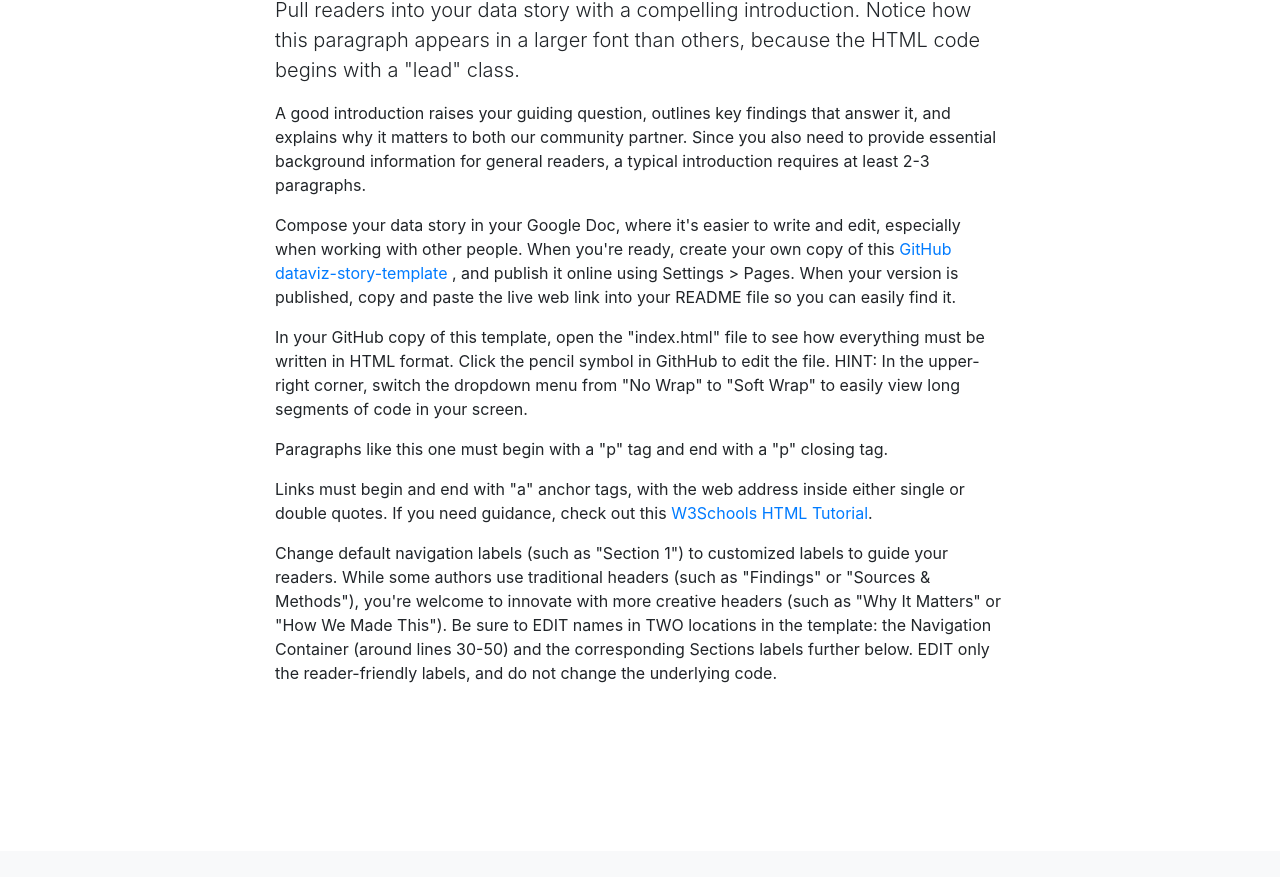
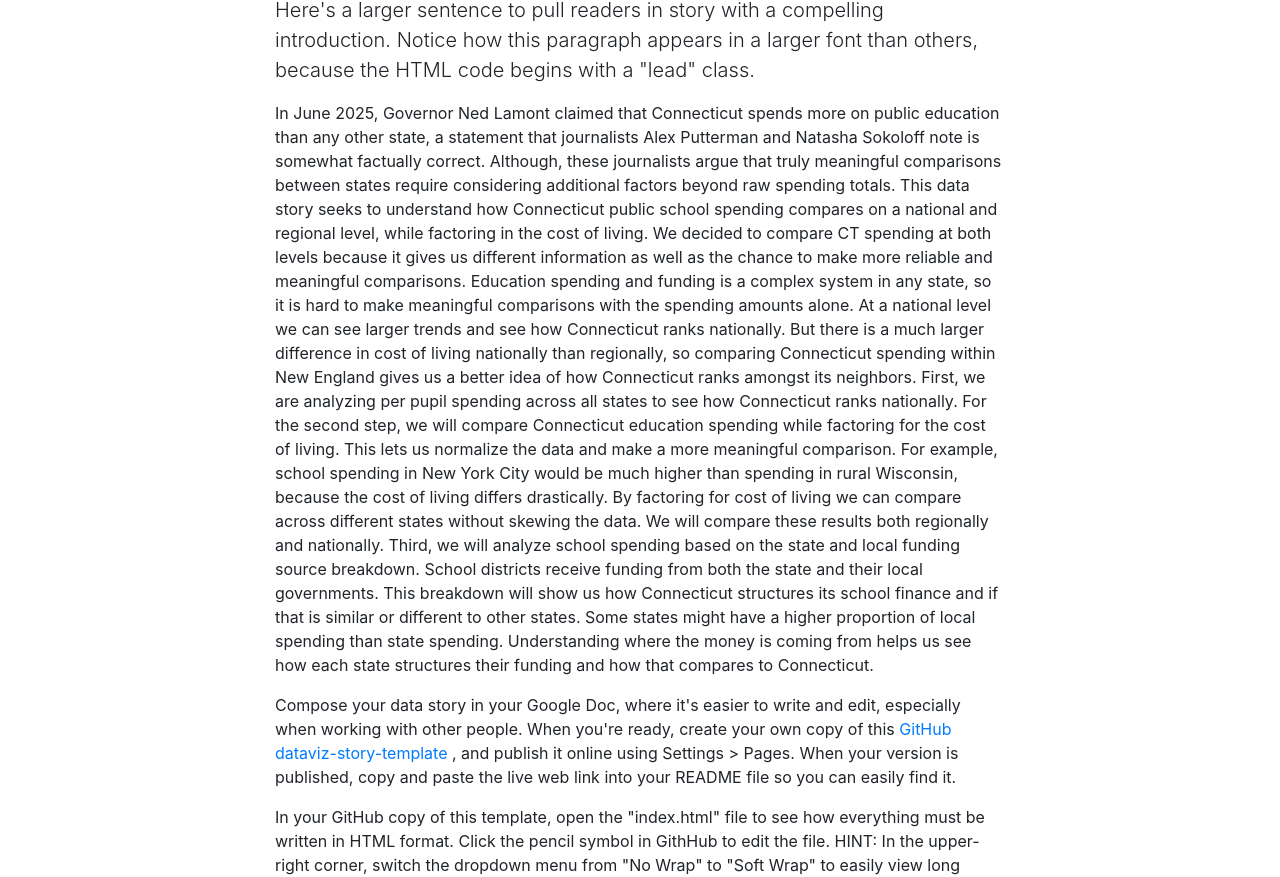
Before and after one commit to satyamamdani/DataViz-Story-Practice-, a plain HTML site: page index.html in a window 1280 px wide. Shown: the part 711-1588 px from the top of the page. Drawn offline with nearby package versions, Linux system fonts and the light colour scheme.

Commit message:
Update index.html

```diff
--- a/index.html
+++ b/index.html
@@ -68,9 +68,11 @@
 
           <h2>EDIT Section 1 label</h2>
 
-          <p class="lead">Pull readers into your data story with a compelling introduction. Notice how this paragraph appears in a larger font than others, because the HTML code begins with a "lead" class.</p>
+          <p class="lead">Here's a larger sentence to pull readers in story with a compelling introduction. Notice how this paragraph appears in a larger font than others, because the HTML code begins with a "lead" class.</p>
 
-          <p>A good introduction raises your guiding question, outlines key findings that answer it, and explains why it matters to both our community partner. Since you also need to provide essential background information for general readers, a typical introduction requires at least 2-3 paragraphs.</p>
+          <p>In June 2025, Governor Ned Lamont claimed that Connecticut spends more on public education than any other state, a statement that journalists Alex Putterman and Natasha Sokoloff note is somewhat factually correct. Although, these journalists argue that truly meaningful comparisons between states require considering additional factors beyond raw spending totals. This data story seeks to understand how Connecticut public school spending compares on a national and regional level, while factoring in the cost of living. We decided to compare CT spending at both levels because it gives us different information as well as the chance to make more reliable and meaningful comparisons. Education spending and funding is a complex system in any state, so it is hard to make meaningful comparisons with the spending amounts alone. At a national level we can see larger trends and see how Connecticut ranks nationally. But there is a much larger difference in cost of living nationally than regionally, so comparing Connecticut spending within New England gives us a better idea of how Connecticut ranks amongst its neighbors.
+First, we are analyzing per pupil spending across all states to see how Connecticut ranks nationally. For the second step, we will compare Connecticut education spending while factoring for the cost of living. This lets us normalize the data and make a more meaningful comparison. For example, school spending in New York City would be much higher than spending in rural Wisconsin, because the cost of living differs drastically. By factoring for cost of living we can compare across different states without skewing the data. We will compare these results both regionally and nationally. Third, we will analyze school spending based on the state and local funding source breakdown. School districts receive funding from both the state and their local governments. This breakdown will show us how Connecticut structures its school finance and if that is similar or different to other states. Some states might have a higher proportion of local spending than state spending. Understanding where the money is coming from helps us see how each state structures their funding and how that compares to Connecticut.
+</p>
 
           <p>Compose your data story in your Google Doc, where it's easier to write and edit, especially when working with other people. When you're ready, create your own copy of this <a href="https://github.com/DataVizForAll/dataviz-story-template">GitHub dataviz-story-template </a>, and publish it online using Settings > Pages. When your version is published, copy and paste the live web link into your README file so you can easily find it.</p>
 
```
